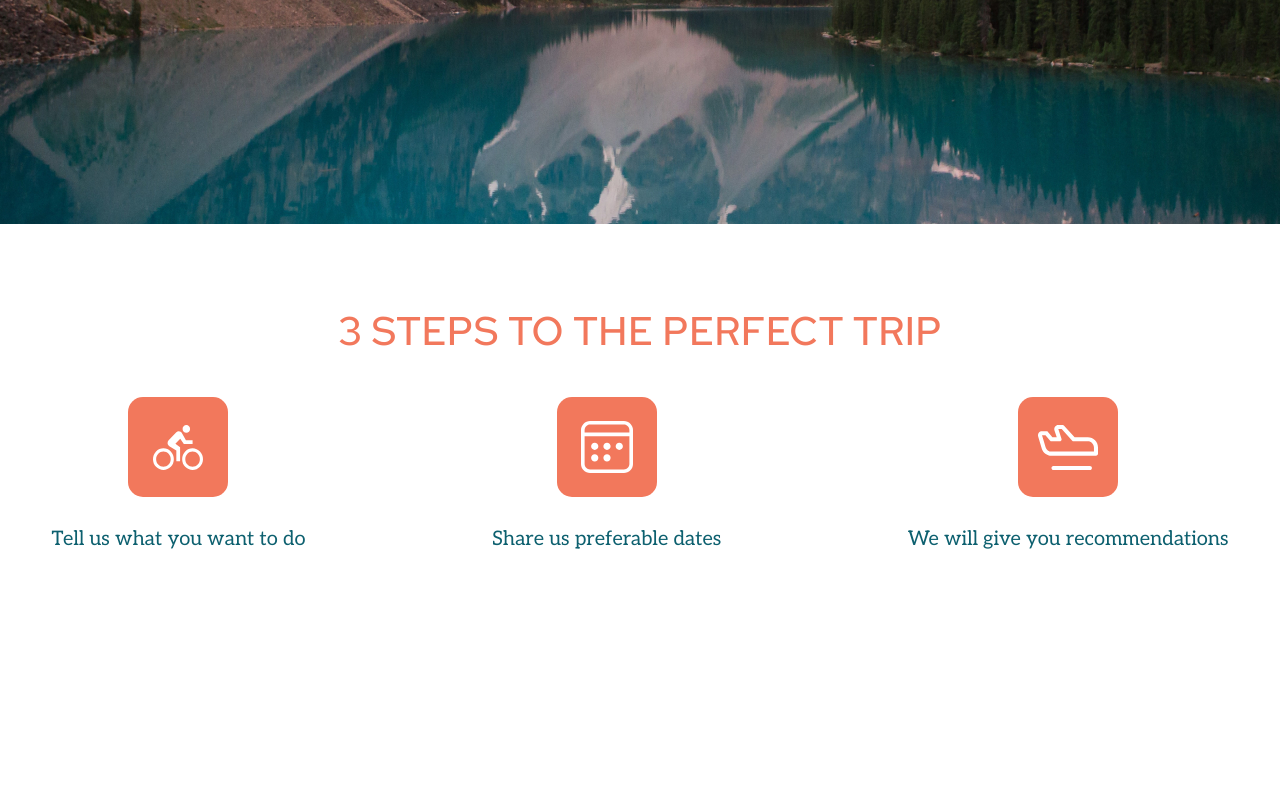
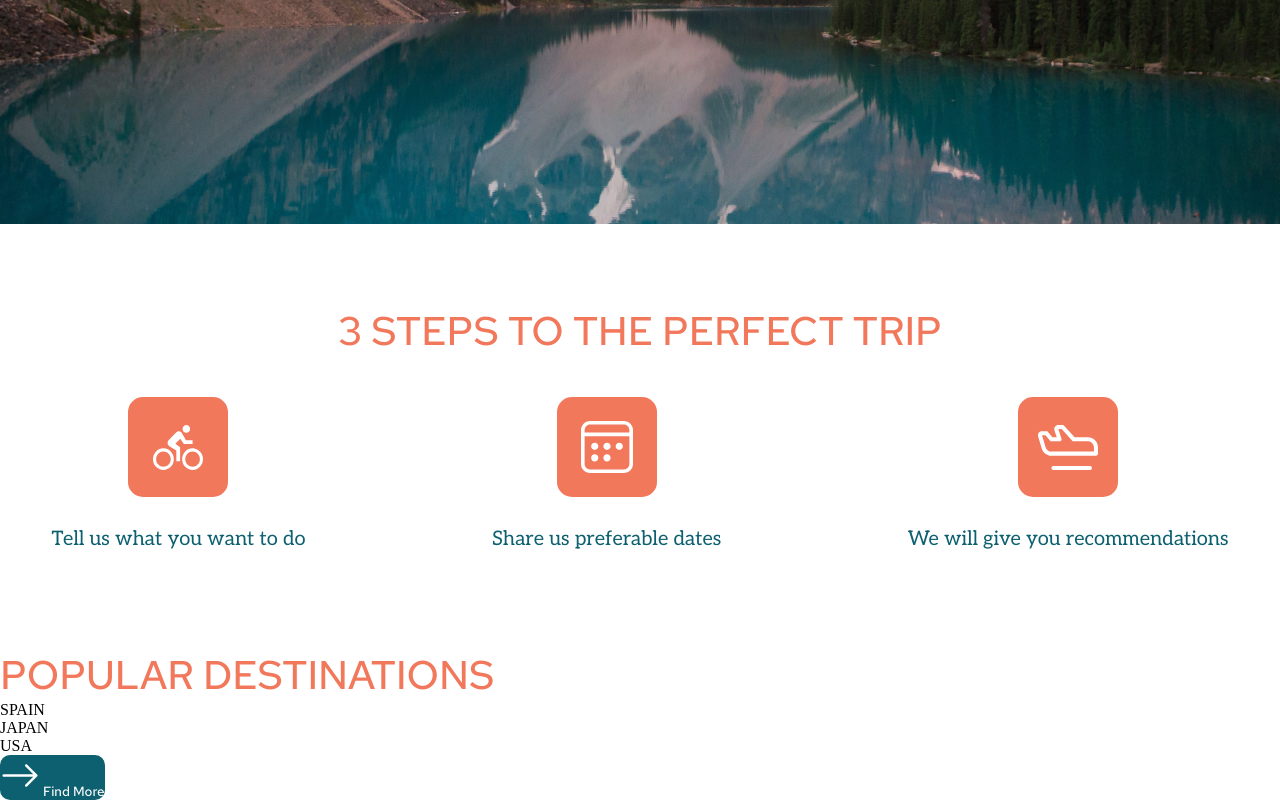
Before and after one commit to DmitriyPlyshevskiy/JSFEPRESCHOOL2022Q2, a plain HTML site: page travel/index.html in a window 1280 px wide. Shown: the part 541-1341 px from the top of the page. Before the commit the page ends 1189 px from the top, so only its background shows below. Drawn offline with Linux system fonts and the light colour scheme; a web font is replaced by a local one.

Commit message:
feat: added destinations section

```diff
--- a/travel/index.html
+++ b/travel/index.html
@@ -75,6 +75,29 @@
                 </div>
             </div>
         </section>
+        <section class="destinations">
+            <h2 class="sections-title">POPULAR DESTINATIONS</h2>
+            <div class="destinations-items">
+                <div class="destinations-item_spain">
+                    <p class="destinations-item_description">SPAIN</p>
+                </div>
+                <div class="destinations-item_japan">
+                    <p class="destinations-item_description">JAPAN</p>
+                </div>
+                <div class="destinations-item_usa">
+                    <p class="destinations-item_description">USA</p>
+                </div>
+            </div>
+            <div class="destinations_slider-bottoms">
+                <div class="destinations_slider-bottom"></div>
+                <div class="destinations_slider-bottom slider-bottom_active"></div>
+                <div class="destinations_slider-bottom"></div>
+            </div>
+            <button class="destinations-button">
+                <span class="destinations-button_arrow"><img src="./assets/png/arrow-button.png" alt=""></span>
+                <span   class="destinations-button_text">Find More</span>
+            </button>
+        </section>
     </main>
     </div>
 
```
